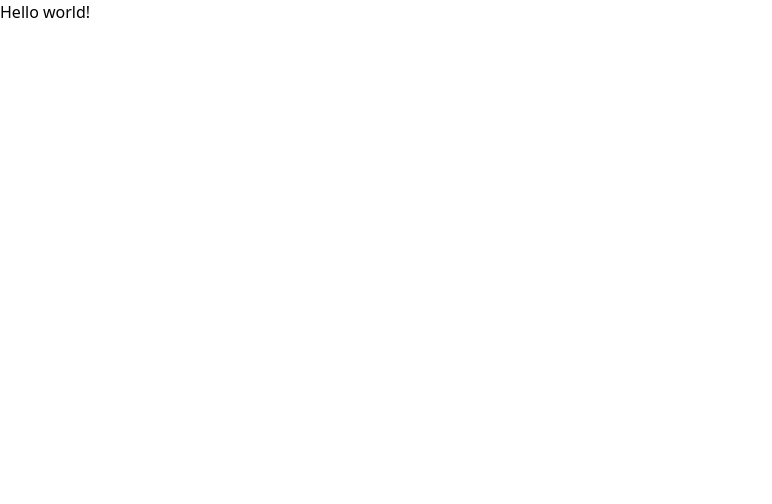
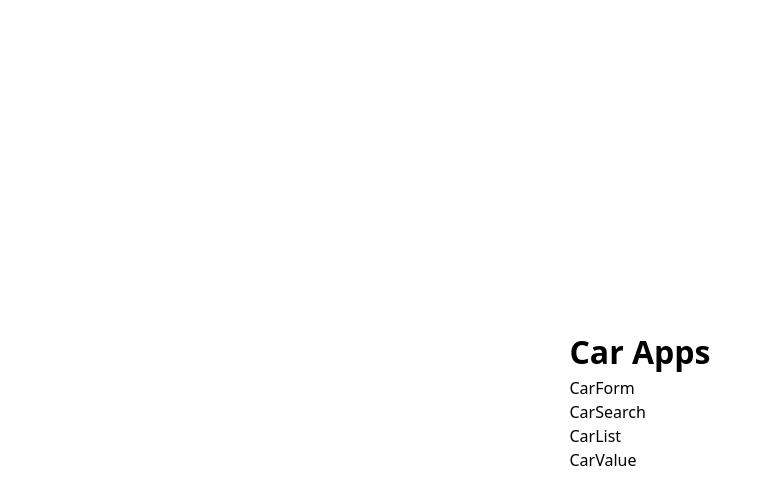
Before and after one commit to sedat355/React_Apps, a React (Vite) app: page / in a window 1280 px wide. Shown: the top 504 px of the page, without its empty margins (0-772 px from the left). Built offline with nearby package versions, Linux system fonts and the light colour scheme.

Commit message:
Temel bileşenler tanımlandı ve css yazıldı

```diff
--- a/src/App.jsx
+++ b/src/App.jsx
@@ -1,11 +1,17 @@
 import './assets/css/style.css'
+import CarForm from './components/CarForm'
+import CarList from './components/CarList'
+import CarSearch from './components/CarSearch'
+import CarValue from './components/CarValue'
 
 function App() {
   return(
     <div>
-      <h1 className="text-3xl font-bold underline">
-        Hello world!
-      </h1>
+      <h1>Car Apps</h1>
+      <CarForm/>
+      <CarSearch/>
+      <CarList/>
+      <CarValue />
     </div>
   )
 }
--- a/src/assets/css/style.css
+++ b/src/assets/css/style.css
@@ -1,3 +1,48 @@
 @tailwind base;
 @tailwind components;
 @tailwind utilities;
+
+*, *::before, *::after {
+  box-sizing: border-box;
+  margin: 0;
+  padding: 0;
+}
+body {
+  min-height: 100vh;
+  display: flex;
+  align-items: center;
+  justify-content: center;
+}
+button {
+  outline: none;
+  background-color: slategray;
+  cursor: pointer;
+  padding: .3em 1em;
+  color: white;
+  border-radius: 4px;
+  font-weight: bold;
+}
+input {
+  outline: none;
+  border: 1px solid black;
+  border-radius: 4px;
+  padding: .3em;
+}
+h1 {
+  font-size: 32px;
+  font-weight: bold;
+}
+h2 {
+  font-size: 24px;
+  font-weight: bold;
+}
+h3 {
+  font-size: 20px;
+  font-weight: bold;
+}
+ul {
+  list-style-type: none;
+}
+a {
+  text-decoration: none;
+}
--- /dev/null
+++ b/src/components/CarForm.jsx
@@ -0,0 +1,7 @@
+const CarForm = () => {
+  return (
+    <div>CarForm</div>
+  )
+}
+
+export default CarForm
--- /dev/null
+++ b/src/components/CarList.jsx
@@ -0,0 +1,7 @@
+const CarList = () => {
+  return (
+    <div>CarList</div>
+  )
+}
+
+export default CarList
--- /dev/null
+++ b/src/components/CarSearch.jsx
@@ -0,0 +1,7 @@
+const CarSearch = () => {
+  return (
+    <div>CarSearch</div>
+  )
+}
+
+export default CarSearch
--- /dev/null
+++ b/src/components/CarValue.jsx
@@ -0,0 +1,7 @@
+const CarValue = () => {
+  return (
+    <div>CarValue</div>
+  )
+}
+
+export default CarValue
```
